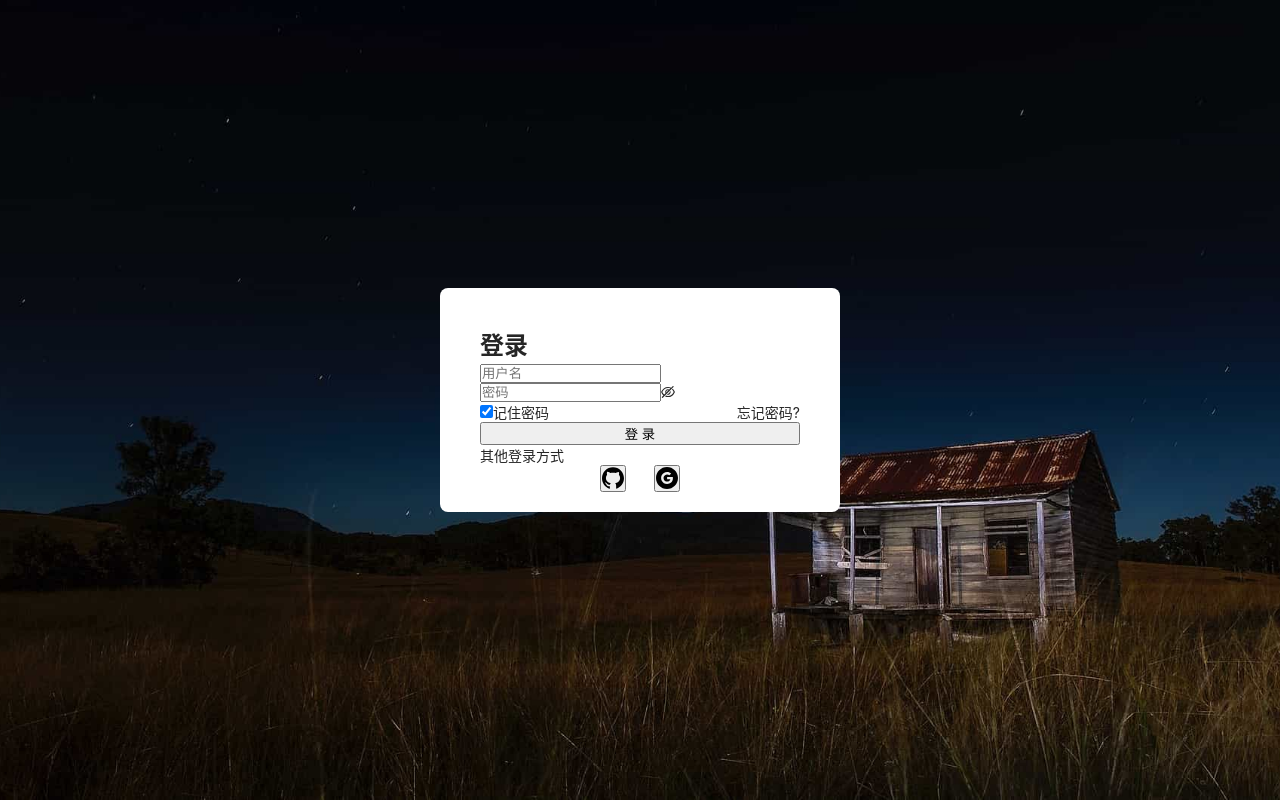
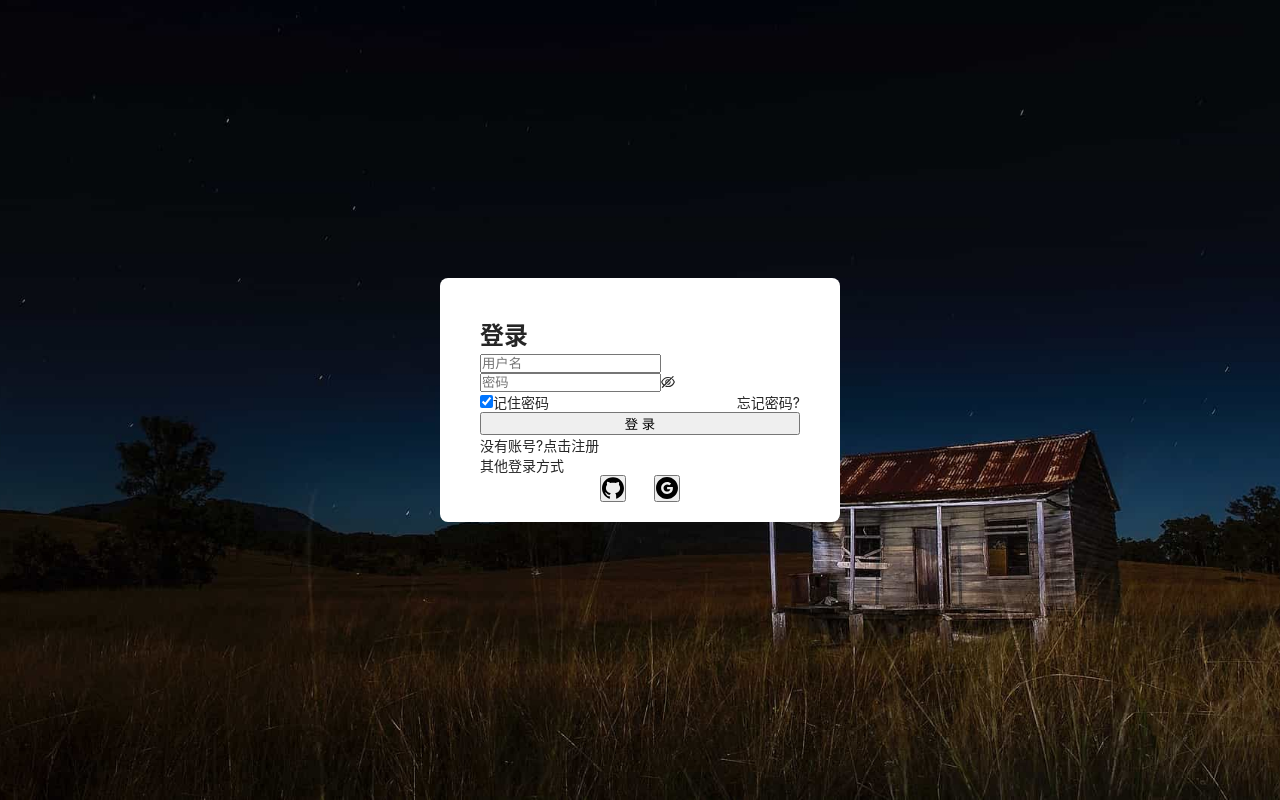
Before and after one commit to leigp555/img-link, a Vue app: page /login in a window 1280 px wide. Built offline with nearby package versions, Linux system fonts and the light colour scheme.

Commit message:
feat: 完善登录页动画

```diff
--- a/src/views/Login.vue
+++ b/src/views/Login.vue
@@ -8,12 +8,11 @@
           autocomplete="on"
           @finish="onFinish"
           @finishFailed="onFinishFailed"
-          class="login-form"
+          class="login-form animate__animated animate__fadeInLeft"
         >
           <!--用户名-->
           <a-form-item
             name="username"
-            class="animate__animated animate__fadeInLeft"
             :rules="[{ required: true, message: 'Please input your username!' }]"
           >
             <a-input v-model:value="formState.username" placeholder="用户名" />
@@ -21,23 +20,25 @@
           <!--密码-->
           <a-form-item
             name="password"
-            class="animate__animated animate__fadeInLeft"
             :rules="[{ required: true, message: 'Please input your password!' }]"
           >
             <a-input-password v-model:value="formState.password" placeholder="密码" />
           </a-form-item>
           <!--记住密码/忘记密码-->
-          <a-form-item name="remember" class="animate__animated animate__fadeInLeft">
+          <a-form-item name="remember">
             <div class="action">
               <a-checkbox v-model:checked="formState.remember">记住密码</a-checkbox>
               <router-link to="">忘记密码?</router-link>
             </div>
           </a-form-item>
           <!--登录-->
-          <a-form-item class="animate__animated animate__fadeInLeft">
+          <a-form-item>
             <a-button type="primary" html-type="submit" style="width: 100%"
               >登录</a-button
             >
+          </a-form-item>
+          <a-form-item>
+            <router-link to="/register">没有账号?点击注册</router-link>
           </a-form-item>
         </a-form>
         <!--其他方式登录-->
```
